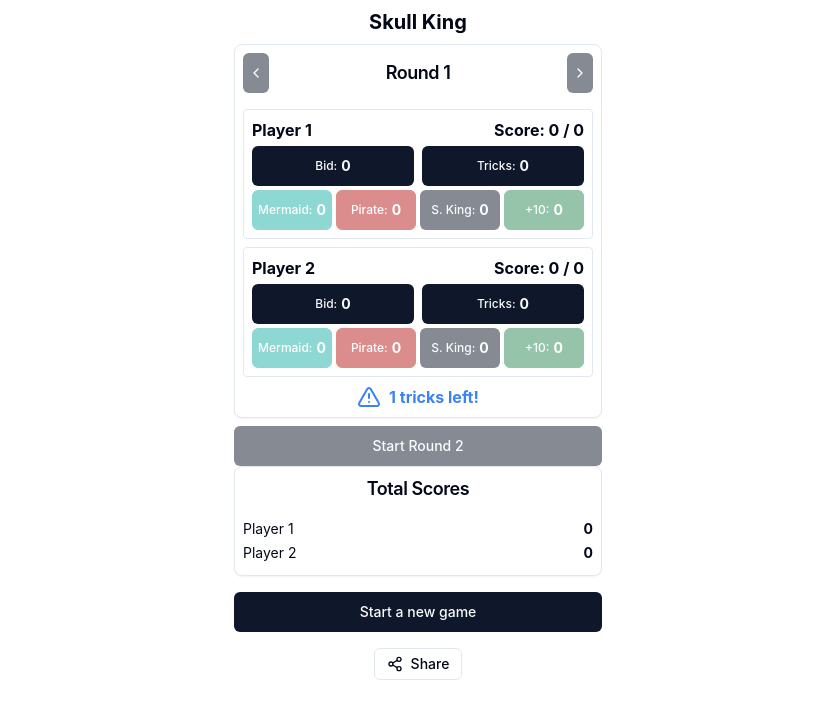
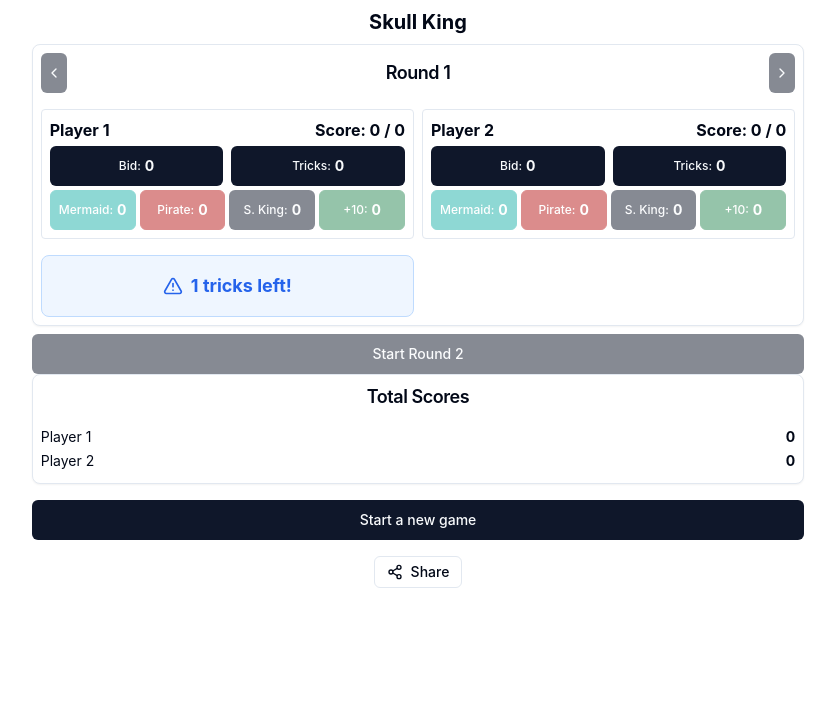
Before and after one commit to gomjellie/skull-king, a React app: page / in a window 1280 px wide. Both pictures are taken after a click on the button "Start Round 1". Shown: the top 718 px of the page, without its empty margins (222-1057 px from the left). Built offline with nearby package versions, Linux system fonts and the light colour scheme; the HTML template or start-up script is replaced by a standard one.

Commit message:
:lipstick: layout desktop 에서는 2row 로 보이도록 변경

```diff
--- a/src/components/skull-king.tsx
+++ b/src/components/skull-king.tsx
@@ -389,12 +389,13 @@ const SkullKing: React.FC = () => {
     const roundTricksLeft = tricksLeft(round);
     if (roundTricksLeft > 0) {
       return (
-        <div className="flex items-center justify-center text-blue-500 font-bold mt-2">
-          <AlertTriangle className="mr-2" />
+        <div className="w-full bg-blue-50 border border-blue-200 rounded-lg p-4 flex items-center justify-center text-blue-600 font-bold text-lg">
+          <AlertTriangle className="mr-2" size={20} />
           {roundTricksLeft} tricks left!
         </div>
       );
     }
+    return null;
   };
 
   const renderTrickLimitExceededMessage = (round: Round) => {
@@ -456,7 +457,7 @@ const SkullKing: React.FC = () => {
   }
 
   return (
-    <div className="p-2 max-w-sm mx-auto">
+    <div className="p-2 max-w-sm md:max-w-screen-md lg:max-w-screen-lg mx-auto">
       <h1 className="text-xl font-bold mb-2">Skull King</h1>
       <Card className="mb-2">
         <CardHeader className="p-2">
@@ -478,7 +479,7 @@ const SkullKing: React.FC = () => {
             </Button>
           </CardTitle>
         </CardHeader>
-        <CardContent className="p-2">
+        <CardContent className="p-2 md:grid md:grid-cols-2 gap-2">
           {rounds[currentRoundIndex].playerScores.map(
             (playerScore, playerIndex) => (
               <div key={playerIndex} className="mb-2 p-2 border rounded">
@@ -531,7 +532,9 @@ const SkullKing: React.FC = () => {
             )
           )}
           {renderTrickLimitExceededMessage(rounds[currentRoundIndex])}
-          {renderTricksLeftMessage(rounds[currentRoundIndex])}
+          <div className="w-full">
+            {renderTricksLeftMessage(rounds[currentRoundIndex])}
+          </div>
         </CardContent>
       </Card>
 
```
